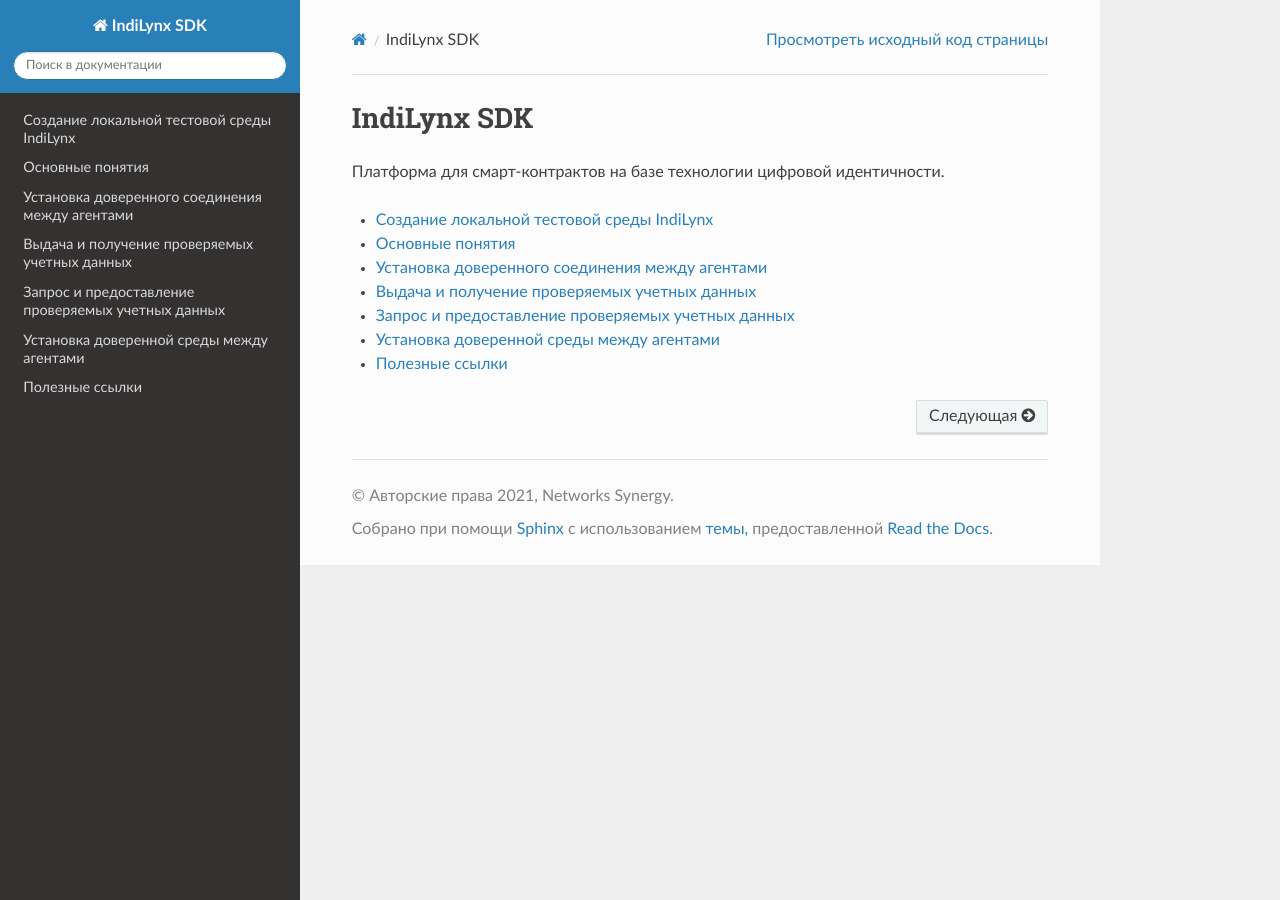
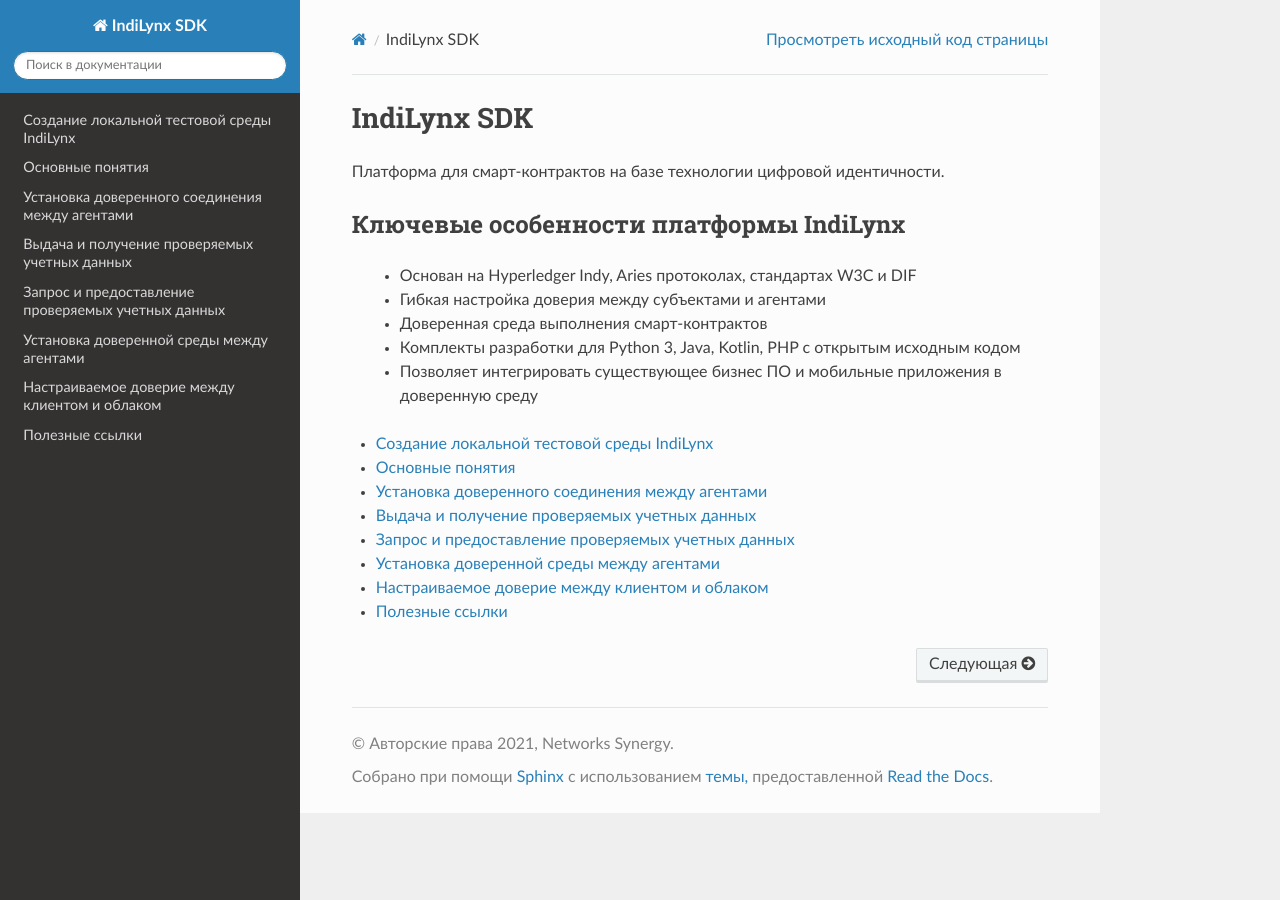
Before and after one commit to Sirius-social/docs, a Sphinx documentation site: the page built from sdk/source/index.rst, in a window 1280 px wide. Built offline with Sphinx 7.4.7 and the Read the Docs theme 2.0.0, drawn with Linux system fonts in a browser that asks for light colours.

```diff
--- a/sdk/source/index.rst
+++ b/sdk/source/index.rst
@@ -1,12 +1,15 @@
-.. SDK documentation master file, created by
-   sphinx-quickstart on Mon Nov 22 14:22:28 2021.
-   You can adapt this file completely to your liking, but it should at least
-   contain the root `toctree` directive.
-
 IndiLynx SDK
 ===============================
 
 Платформа для смарт-контрактов на базе технологии цифровой идентичности.
+
+Ключевые особенности платформы IndiLynx
+---------------------------------------
+   - Основан на Hyperledger Indy, Aries протоколах, стандартах W3C и DIF
+   - Гибкая настройка доверия между субъектами и агентами
+   - Доверенная среда выполнения смарт-контрактов
+   - Комплекты разработки для Python 3, Java, Kotlin, PHP с открытым исходным кодом
+   - Позволяет интегрировать существующее бизнес ПО и мобильные приложения в доверенную среду
 
 .. toctree::
    :maxdepth: 1
```
Also changed, not shown: other parts of sdk/source/index.rst (+1 -0 lines), sdk/source/configurable_trust.md (added, +15 -0 lines), sdk/source/definitions.md (+4 -4 lines), sdk/source/ssi_schema_indiLynx.png (added).
